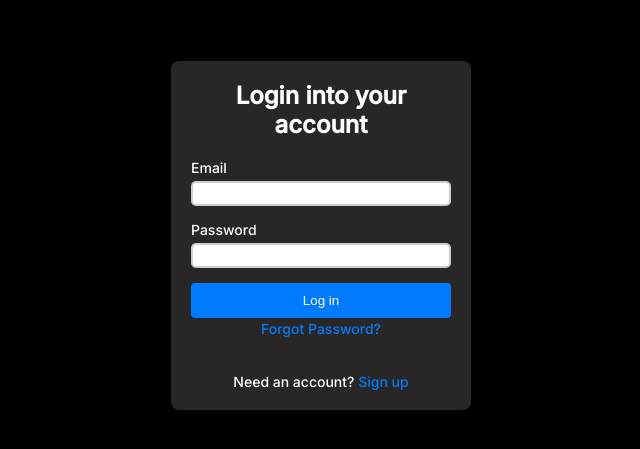
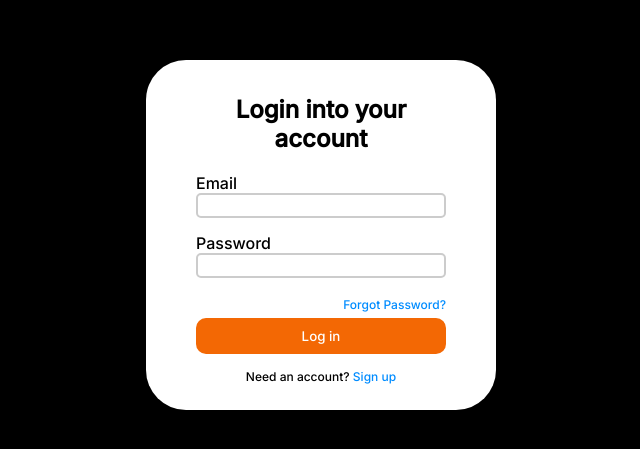
Before and after one commit to muhammedshamil8/code-crypt, a Vue app in the folder client/: page /login in a window 1280 px wide. Shown: the part 165-614 px from the top of the page, without its empty margins (319-959 px from the left). Built offline with nearby package versions, Linux system fonts and the light colour scheme.

Commit message:
signup test

```diff
--- a/client/src/pages/Login.vue
+++ b/client/src/pages/Login.vue
@@ -2,33 +2,27 @@
   <div class="body">
    <div class="full-frame">
     <div class="login-page">
-        <h2>Login into your account</h2>
-        <p class="message" :class="{ 'success-message': isSuccess, 'error-message': !isSuccess }">
-          {{ message }}
-        </p>
-
+      <div class="heading"><h2>Login into your account</h2></div>
       <form @submit.prevent="login">
         <div class="form-group">
           <label for="email">Email</label>
-            <input type="email" id="email" v-model="email" required :disabled="isLoading" />
+          <input type="email" id="email" v-model="email" required />
         </div>
         <div class="form-group">
           <label for="password">Password</label>
-            <input type="password" id="password" v-model="password" required :disabled="isLoading" />
+          <input type="password" id="password" v-model="password" required />
         </div>
-
         <div class="form-group-button">
-
-            <button type="submit" :disabled="isLoading" class="button">
-              {{ isLoading ? 'Logging in...' : 'Log in' }}
-            </button>
-          </div>
           <div class="forgot-password">
             <a href="#">Forgot Password?</a>
-            </div><br />
+          </div>
+          <button type="submit">Log in</button>
+        </div>
       </form>
       <div class="create-account">
-          <p>Need an account? <router-link to="/signup">Sign up</router-link></p>
+        <p>Need an account?
+          <router-link to="/signup">Sign up</router-link>
+        </p>
       </div>
     </div>
   </div>
@@ -43,148 +37,169 @@ export default {
     return {
       email: '',
       password: '',
-      message: '',
-      isSuccess: false,
-      isLoading: false,
     };
   },
   methods: {
     async login() {
       try {
-        this.isLoading = true;
         const response = await axios.post('http://localhost:9000/api/login', {
           email: this.email,
           password: this.password,
+          message:''
         });
-
         if (response.data.status === 1) {
-          this.isSuccess = true;
-          this.message = 'Login successful. Redirecting...';
-
-          localStorage.setItem('user_id', response.data.userId);
-          setTimeout(() => {
+          // Login successful, perform necessary actions (e.g., redirect)
+          console.log('Login successful', response.data.userId);
           this.$router.push('/dashboard');
-          }, 1500);
         } else {
-          this.message = 'Login failed. Wrong credentials.';
-          this.isSuccess = false;
+          // Display error message to the user
+          this.message = 'Login failed, wrong credentials' ;
+          console.error('Login failed:', response.data.message);
         }
       } catch (error) {
         console.error('Error:', error);
-        this.message = 'An error occurred. Please try again.';
-        this.isSuccess = false;
-      } finally {
-        this.email = '';
-        this.password = '';
-        this.isLoading = false;
-        setTimeout(() => {
-          this.message = '';
-        }, 5000);
+        // Handle other errors (e.g., network error)
       }
     },
   },
 };
 </script>
 
-<style scoped>
+<style>
+/* Global styles */
 .body {
-  background-color: #000000;
+  background-color: black;
+  height: 100vh;
+  margin: 0;
   display: flex;
   justify-content: center;
   align-items: center;
-  height: 100vh;
+  font-family: 'Inter', sans-serif;
 }
-
-.login-page {
-  background-color: #292626;
-  border-radius: 8px;
-  box-shadow: 0px 0px 10px rgba(0, 0, 0, 0.1);
-  padding: 20px;
-  width: 300px;
-  text-align: center;
+*{
+  font-family: 'Inter', sans-serif;
 }
-
-h2 {
-  color: #ffffff;
-  font-size: 24px;
-  margin-bottom: 20px;
-}
-
-.message {
-  font-size: 14px;
-  margin: 10px 0;
-}
-
-.success-message {
-  color: #4caf50;
-}
-
-.error-message {
-  color: #f44336;
-}
-
-.form-group {
-  margin-bottom: 15px;
-  text-align: left;
-}
-
-label {
-  display: block;
-  margin-bottom: 5px;
-  font-size: 14px;
-  color: #ffffff;
-}
-
-input {
+/* Styling for the full-frame container */
+.full-frame {
   width: 100%;
-  height: 40px;
-  border: 1px solid #ccc;
-  border-radius: 4px;
-  padding: 8px;
-  box-sizing: border-box;
-  font-size: 14px;
-}
-
-.form-group-button {
   display: flex;
-  justify-content: space-between;
+  justify-content: center;
   align-items: center;
 }
 
-.forgot-password a {
-  color: #007bff;
-  text-decoration: none;
-  font-size: 14px;
+/* Styling for the login-page container */
+.login-page {
+  padding: 50px;
+  flex-direction: column;
+  border-radius: 40px;
+  background-color: white;
+  width: 350px;
+  height: 350px;
+  padding-top: 35px;
+}
+.heading{
+  text-align: center;
+  padding-bottom: 9px;
+  font-size: 15px;
 }
 
-.button {
+/* Styling for form groups */
+.form-group {
+  margin-bottom: 15px;
+}
+
+/* Styling for form-group-button */
+.form-group-button {
+  display: flex;
+  width: 100%;
+  flex-direction: column; /* Align children vertically */
+  align-items: flex-start; /* Align children to the start of the container */
+}
+
+/* Styling for input fields */
+.form-group input {
+  border-radius: 3px;
+  width: 92.5%;
+  height: 25px;
+  border-color: black;
+  padding-left: 5px;
+  padding-right: 20px;
+  border-radius: 5px; /* Adjust the border radius as needed */
+  border: 2px solid #ccc; /* Thin border with color #ccc */
+}
+/* Styling for the login button */
+button {
   width: 100%;
   padding: 10px;
-  background-color: #007bff;
+  margin: auto;
+  background-color: #F36804;
+  border-radius: 10px;
+  color: white;
   border: none;
-  border-radius: 4px;
-  color: #fff;
   cursor: pointer;
-  transition: background-color 0.3s;
 }
 
-.button:hover {
-  background-color: #0056b3;
+button:hover {
+  background-color: #CC5500;
 }
 
+/* Styling for the h2 element */
+.login-page h2 {
+  text-align: center; /* Center the text horizontally */
+  font-size: 20px; /* Adjust the font size as needed */
+}
+
+/* Styling for the forgot-password link */
+.forgot-password {
+  margin-bottom: 5px; /* Adjust margin as needed */
+  align-self: flex-end; /* Align to the right within the container */
+}
+
+.forgot-password a {
+  color: rgb(0, 140, 255);
+  text-decoration: none;
+  font-size: 12px; /* Adjust the font size for the "Forgot Password?" text */
+}
+
+.forgot-password a:hover {
+  text-decoration: underline;
+}
+
+/* Styling for create-account section */
 .create-account {
   margin-top: 15px;
-  font-size: 14px;
-  color: #ffffff;
+  text-align: center;
+  font-size: 12px;
 }
 
 .create-account a {
-  color: #007bff;
+  color: rgb(0, 140, 255);
   text-decoration: none;
-  font-size: 14px;
+  font-size: 12px;
 }
 
 .create-account a:hover {
   text-decoration: underline;
 }
+
+/* Mobile responsiveness */
+@media screen and (max-width: 600px) {
+  .login-page {
+    width: 90%; /* Adjust width for mobile view */
+    height: auto; /* Allow height to adjust based on content */
+    padding: 20px; /* Adjust padding for mobile view */
+    border-radius: 20px; /* Adjust border radius for mobile view */
+  }
+
+  .form-group input {
+    width: calc(100% - 30px);
+    max-width: calc(100% - 30px);
+    margin: 0;
+  }
+
+  .forgot-password,
+  .create-account {
+    margin-top: 10px; /* Adjust top margin for mobile view */
+  }
+}
 </style>
--- a/client/src/pages/Signup.vue
+++ b/client/src/pages/Signup.vue
@@ -4,27 +4,30 @@
     <div class="signup-page">
       <div class="heading"><h2>Sign up for free</h2></div>
     <form @submit.prevent="registerUser" class="signup-form">
+
       <div class="form-group">
-          <label for="username">Username</label>
-          <input type="text" id="name" v-model="name" required />
+        <label for="username">Username:</label>
+        <input type="text" id="username" v-model="formData.username" required />
       </div>
+
       <div class="form-group">
-          <label for="email">Email</label>
-          <input type="email" id="email" v-model="email" required />
+        <label for="email">Email:</label>
+        <input type="email" id="email" v-model="formData.email" required />
       </div>
+
       <div class="form-group">
-          <label for="password">Password</label>
-          <input type="password" id="password" v-model="password" required />
+        <label for="password">Password:</label>
+        <input type="password" id="password" v-model="formData.password" required />
       </div>
+
       <div class="form-group">
-          <label for="confirm-password">Confirm Password</label>
-          <input type="password" id="confirm-password" v-model="confirmPassword" required />
+        <label for="passwordConfirm">Confirm Password:</label>
+        <input type="password" id="passwordConfirm" v-model="formData.passwordConfirm" required />
       </div>
-        <div class="form-group-button">
+
       <button type="submit">Sign Up</button>
       <p class="p">Already have an account? <router-link to="/login" class="link">Login</router-link></p>
       <p v-if="error" class="error-message">{{ error }}</p>
-        </div>
     </form>
   </div>
   </div>
@@ -191,6 +194,12 @@ button:hover {
       max-width: calc(100% - 30px);
       margin: 0;
     }
+    .error-message {
+  color: #e74c3c; /* Red error text */
+  margin-top: 10px;
+  text-align: center;
+  font-size: 12px;
+}
 
     .forgot-password,
     .create-account {
@@ -198,3 +207,9 @@ button:hover {
     }
   }
   </style>
+.error-message {
+  color: #e74c3c; /* Red error text */
+  margin-top: 10px;
+  text-align: center;
+  font-size: 12px;
+}
```
Lines whose indentation alone changed are shown as unchanged.
